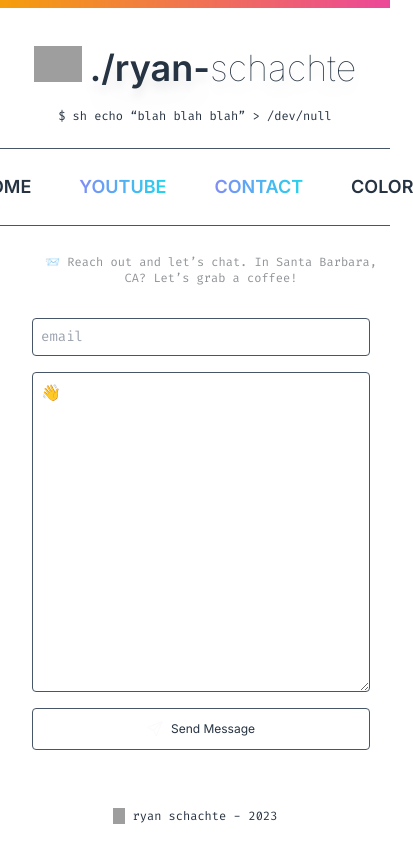
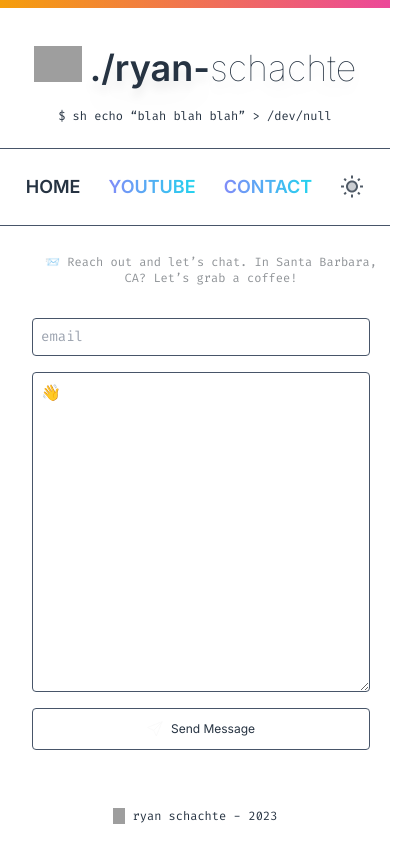
Before and after one commit to jhonleoh/site, a Next.js app: page /contact in a window 390 px wide. Shown: the whole page, 413 px wide, since content can reach past the window. Built offline with nearby package versions, Linux system fonts and the light colour scheme; grey boxes are pictures that could not be loaded.

Commit message:
Fixing Nav

```diff
--- a/components/Navigation.tsx
+++ b/components/Navigation.tsx
@@ -50,7 +50,7 @@ const Navigation: React.FC = () => {
       {/* Links and Nav */}
       <div className="flex uppercase space-x-7 sm:pl-3 font-semibold border-y border-slate-600 py-6 mt-6">
         <div className="flex justify-center sm:justify-between w-full">
-          <div className="text-lg sm:text-md flex space-x-12 sm:space-x-8 justify-center sm:justify-start items-center">
+          <div className="text-lg sm:text-md flex space-x-7 sm:space-x-8 justify-center sm:justify-start items-center">
             <Link href={`/`}>
               <span
                 className={`hover:bg-gradient-to-r hover:from-indigo-400 hover:to-cyan-400 hover:bg-clip-text hover:text-transparent
@@ -93,13 +93,23 @@ const Navigation: React.FC = () => {
             </Link>
             <span
               onClick={() => ToggleTheme()}
-              className={`block sm:hidden hover:bg-gradient-to-r hover:from-indigo-400 hover:to-cyan-400 hover:bg-clip-text hover:text-transparent
+              className={`opacity-80 block sm:hidden hover:bg-gradient-to-r hover:from-indigo-400 hover:to-cyan-400 hover:bg-clip-text hover:text-transparent
                             hover:cursor-pointer ${'text-light-text-primary dark:text-dark-inactive'}`}
             >
-              color
+              <img
+                src="/icons/sun.svg"
+                className="w-6 hover:opacity-50 hover:cursor-pointer block dark:hidden"
+              />
+              <img
+                src="/icons/sun_dark.svg"
+                className="w-6 hover:opacity-50 hover:cursor-pointer hidden dark:block"
+              />
             </span>
           </div>
-          <span className="sm:pr-5 hidden sm:block" onClick={() => ToggleTheme()}>
+          <span
+            className="sm:pr-5 hidden sm:block"
+            onClick={() => ToggleTheme()}
+          >
             <img
               src="/icons/sun.svg"
               className="w-6 hover:opacity-50 hover:cursor-pointer block dark:hidden"
--- a/components/mdx/MDXComponents.tsx
+++ b/components/mdx/MDXComponents.tsx
@@ -15,10 +15,10 @@ const MDXComponents = {
     return <Tick>{props.children}</Tick>
   },
   p: ({ children }: any) => (
-    <p className="leading-9 text-md mt-5 text-light-text-primary dark:text-slate-200">{children}</p>
+    <p className="leading-8 text-lg mt-5 font-light sm:font-normal text-light-text-primary dark:text-slate-200">{children}</p>
   ),
-  li: ({ children }: any) => <li className="leading-8 sm:leading-8">{children}</li>,
-  ul: ({ children }: any) => <ul className="pl-5 list-disc">{children}</ul>,
+  li: ({ children }: any) => <li className="leading-8 mt-3 sm:leading-8">{children}</li>,
+  ul: ({ children }: any) => <ul className="mt-5 pl-5 text-lg font-light sm:font-normal leading-8 list-disc">{children}</ul>,
   ol: ({ children }: any) => <ol className="pl-5 list-decimal">{children}</ol>,
   img: (props: any) => {
     return (
```
